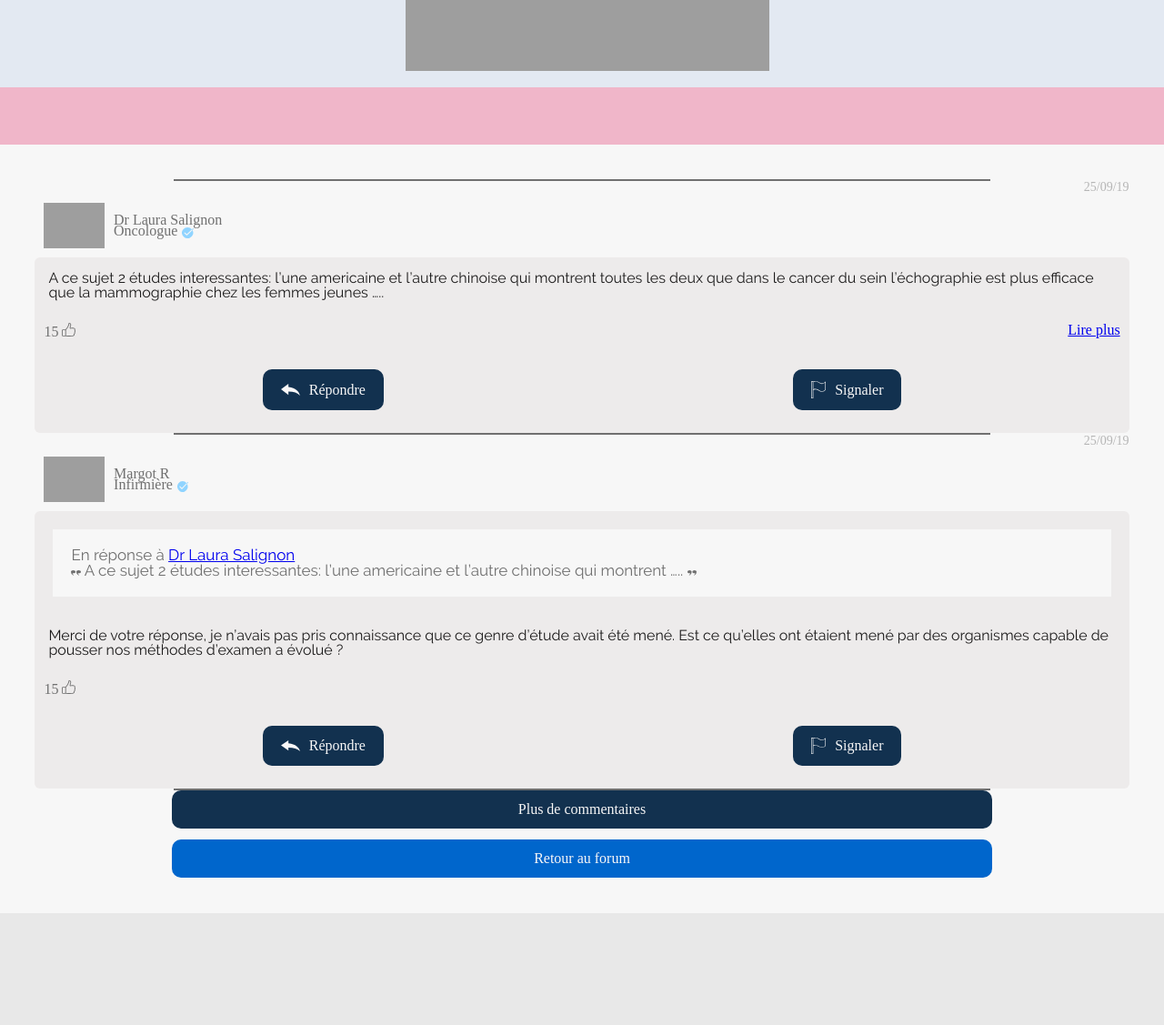
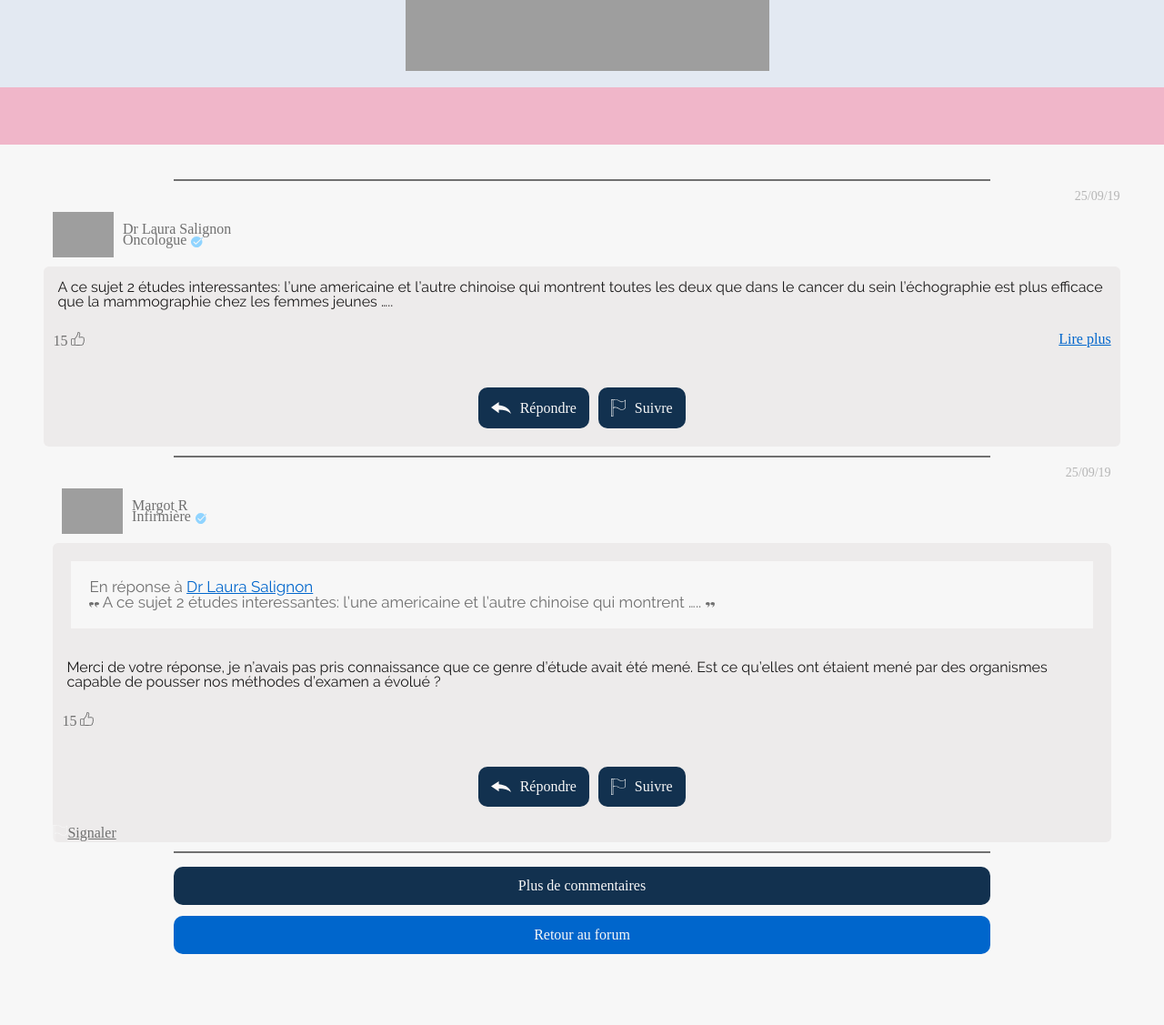
Before and after one commit to aureliensamier/cancercontribu, a PHP site: page /site/forum_categories_discussions.html in a window 1280 px wide. Shown: the part 232-1359 px from the top of the page at 91% size. Before the commit the page ends 1236 px from the top, so only its background shows below. Run offline with PHP 8.4, Linux system fonts and the light colour scheme; some web fonts are replaced; grey boxes are pictures that could not be loaded.

Commit message:
Forum categories discussions v6

```diff
--- a/site/forum_categories_discussions.html
+++ b/site/forum_categories_discussions.html
@@ -97,7 +97,7 @@
 							15
 							<img src="../assets/images/like.svg">
 						</div>
-						<a href="#" class="forum_message_readMore">
+						<a  href="#" class="forum_message_readMore forum_message_links">
 							Lire plus
 						</a>
 					</div>
@@ -109,7 +109,7 @@
 						</a>
 						<a href="#" class="forum_message_button_action">
 								<img src="../assets/images/flag.svg">
-								Signaler
+								Suivre
 						</a>
 					</div>
 
@@ -137,7 +137,8 @@
 					<div class="forum_message">
 						<div class="reply_to_reply">
 									En réponse à
-									<a href="#">Dr Laura Salignon</a>
+									<a class="forum_message_links" href="#">
+										Dr Laura Salignon</a>
 									</br>
 									<img src="../assets/images/quotes_open.svg"/>
 									A ce sujet 2 études interessantes:
@@ -163,9 +164,16 @@
 							</a>
 							<a href="#" class="forum_message_button_action">
 									<img src="../assets/images/flag.svg">
-									Signaler
+									Suivre
 							</a>
 						</div>
+
+						<a href="#" class="signal_link">
+							<img src="../assets/images/flag.svg">
+							Signaler
+						</a>
+
+
 
 					</p>
 				</div>
@@ -174,9 +182,7 @@
 
 
 
-
 				<hr>
-
 
 
 
--- a/styles/forum.css
+++ b/styles/forum.css
@@ -102,13 +102,16 @@ body{
     display: flex;
     flex-direction: column;
     justify-content: space-between;
-    width: 75%;
+    align-items: center;
+    width: 100%;
     height: 12vh;
-    margin: 0 auto;
+    margin-bottom: 10px;
+    margin-top: 15px;
 }
 
 .buttons_cta a {
     text-decoration: none;
+    width: 75%;
 }
 
 .forum_cta_buttons {
--- a/styles/forum_categories_discussions.css
+++ b/styles/forum_categories_discussions.css
@@ -76,6 +76,8 @@ body{
 .forum_categories_discussions__part2 .reply {
     display: flex;
     flex-direction: column;
+    margin: 10px;
+    padding-bottom: 10px;
 
 
 }
@@ -92,7 +94,8 @@ body{
     flex-direction: row;
     align-items: center;
     height: 50px;
-    padding:10px;
+    padding: 10px;
+
 }
 
 .forum_categories_discussions__part2 .username_details .username_type{
@@ -125,7 +128,8 @@ body{
     border-radius: 6px;
     display: flex;
     flex-direction: column;
-
+    margin-bottom: 10px;
+    justify-content: center;
 }
 
 .forum_message_text{
@@ -149,7 +153,8 @@ body{
 .forum_message_buttons{
     display: flex;
     justify-content: space-between;
-    padding:25px;
+    margin: 0 auto;
+
 }
 
 .forum_message_button_action{
@@ -158,13 +163,16 @@ body{
     color: #F7F7F7;
     background-color:#12314F;
     border-radius: 10px;
-    padding : 13px 20px 13px 20px;
+    padding : 13px 14px 13px 14px;
+    margin: 35px 5px 20px 5px;
+
     display: block;
-    margin: 0 auto;
     text-decoration: none;
     display: flex;
     align-items: center;
+
 }
+
 .forum_message_button_action img {
     padding-right: 10px;
 }
@@ -175,6 +183,14 @@ body{
     margin: 20px;
     font-family: 'RalewayRegular';
     font-size:17px;
+
+}
+/* signal link*/
+.signal_link {
+    display: block;
+    display: flex;
+    align-items: center;
+    color:#707070;
 }
 
 /*Cta buttons*/
@@ -183,3 +199,8 @@ body{
 #forum_go_back{
     background-color: #0066CC;
 }
+
+
+.forum_message_links {
+    color: #0066CC;
+}
```
Also changed, not shown: assets/images/cancer_logo.svg (added).
